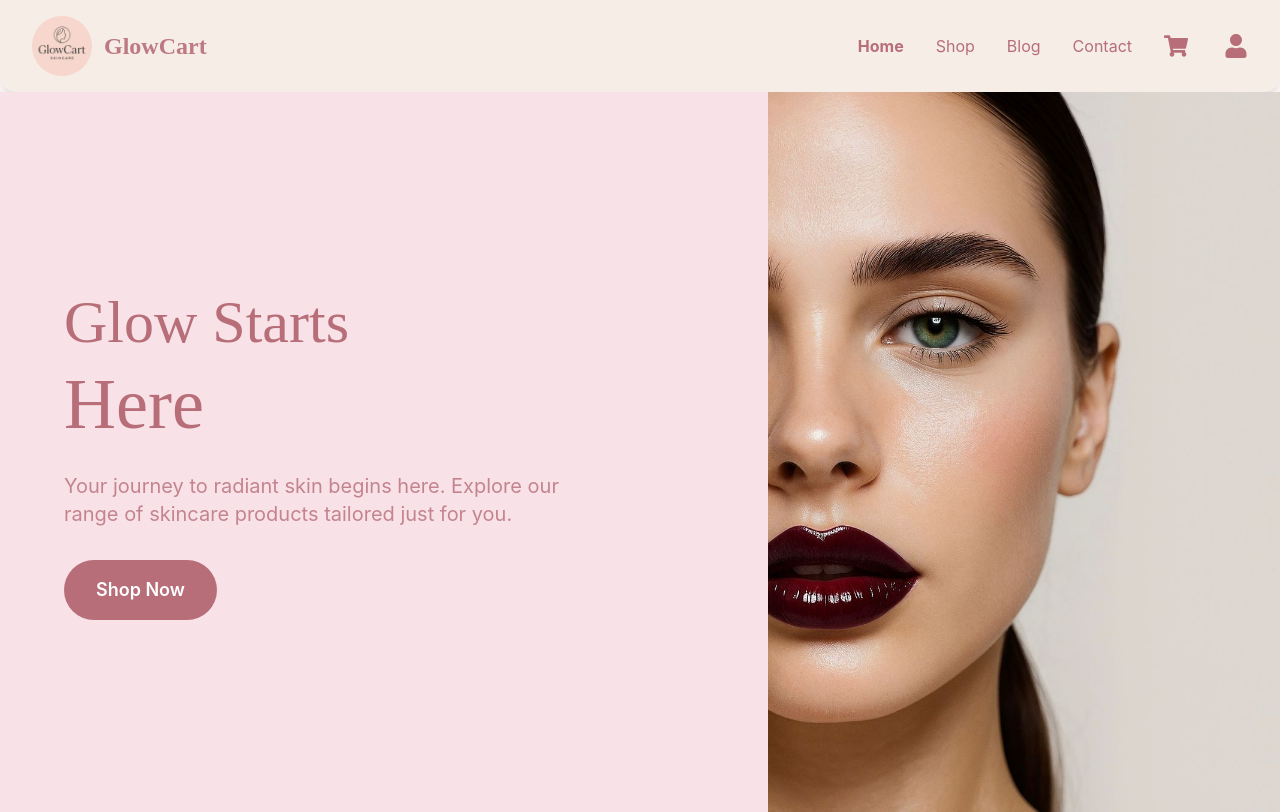
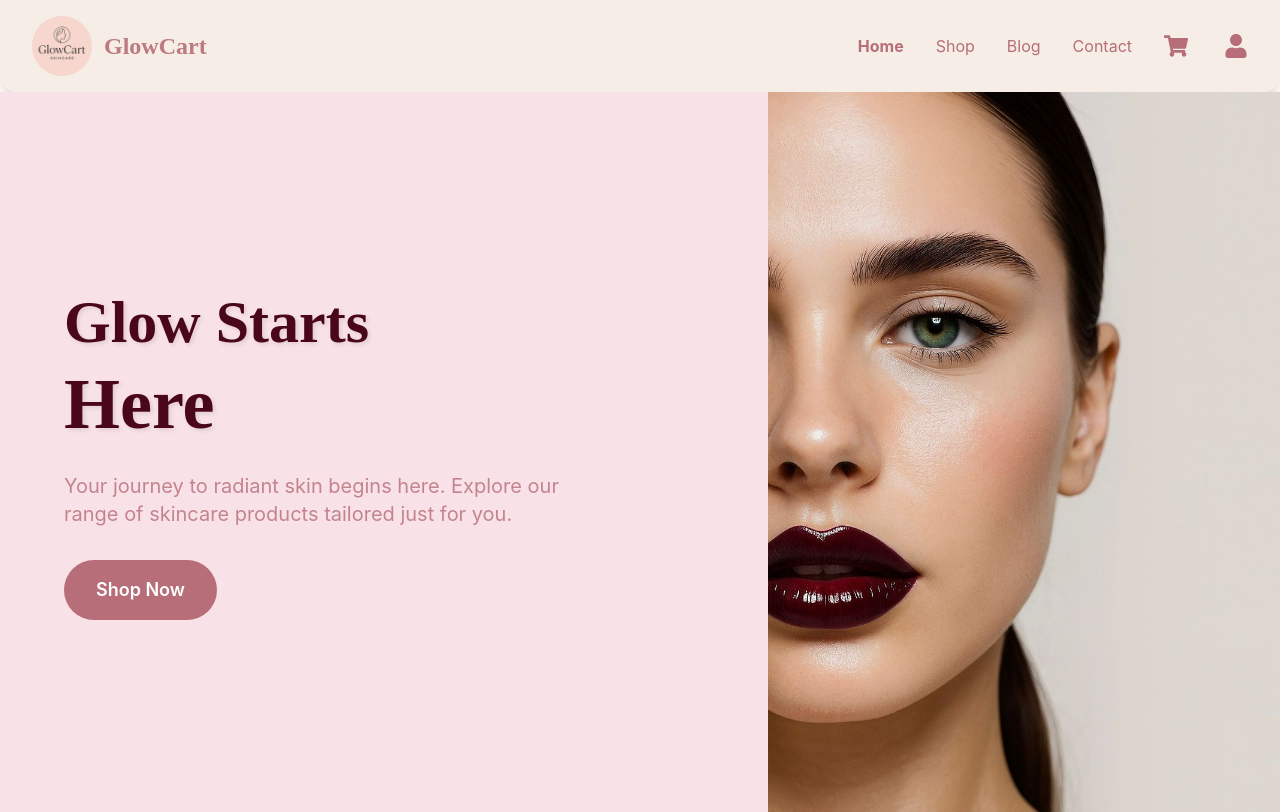
Before and after one commit to Stephen-Ogunjobi/glowcart, a Next.js app: page / in a window 1280 px wide. Built offline with nearby package versions, Linux system fonts and the light colour scheme.

Commit message:
hero section

```diff
--- a/app/_components/Herosection.tsx
+++ b/app/_components/Herosection.tsx
@@ -5,8 +5,9 @@ export default function Herosection() {
   return (
     <section className="flex h-[90vh] bg-gradient-to-r from-[var(--color-beige)] to-[var(--color-offwhite)]">
       <div className="w-[60%] bg-[var(--color-pink)] bg-opacity-10 p-16 flex flex-col justify-center items-start space-y-8">
-        <h2 className="text-6xl font-playfair text-[var(--color-rose-gold)] leading-tight">
-          Glow Starts <span className="text-7xl block mt-2">Here</span>
+        <h2 className="text-6xl font-playfair text-[#4A071C] leading-tight font-bold text-shadow-sm">
+          Glow Starts{" "}
+          <span className="text-7xl block mt-2 font-bold">Here</span>
         </h2>
         <p className="text-xl text-[var(--color-rose-gold)] opacity-80 max-w-lg">
           Your journey to radiant skin begins here. Explore our range of
--- a/app/globals.css
+++ b/app/globals.css
@@ -1,4 +1,8 @@
 @import "tailwindcss";
+
+.text-shadow-sm {
+  text-shadow: 2px 2px 4px rgba(0, 0, 0, 0.1);
+}
 
 :root {
   --color-pink: #f8e1e7;
```
